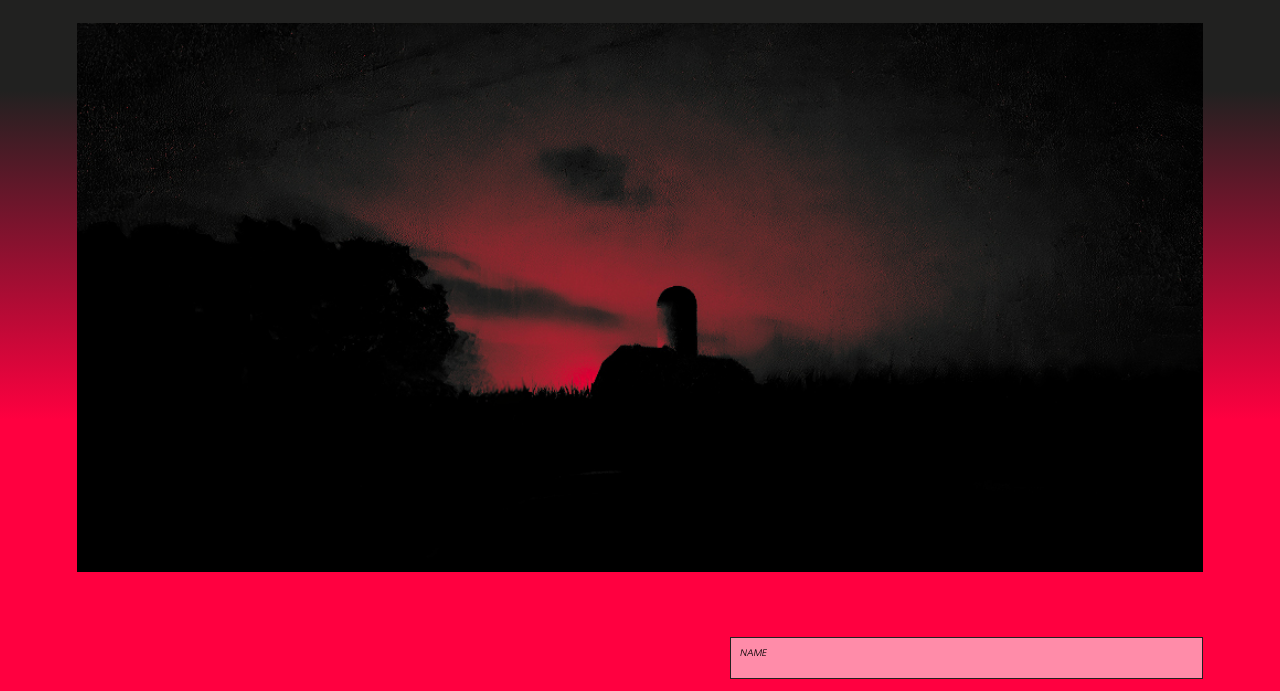
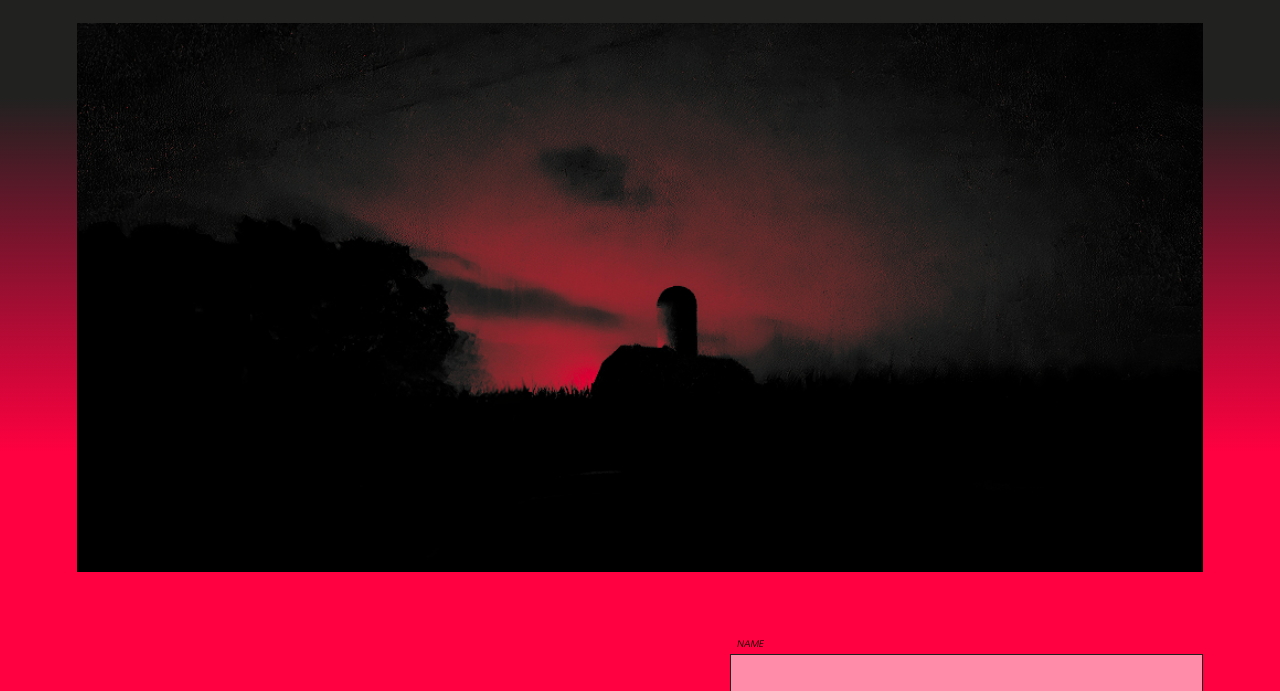
Before and after one commit to HaileyRice9133/haileyrice-portfolio, a plain HTML site: page contact.html in a window 1280 px wide. Shown: the part 72-763 px from the top of the page. Drawn offline with Linux system fonts and the light colour scheme.

Commit message:
labels on contact

```diff
--- a/contact.html
+++ b/contact.html
@@ -101,21 +101,17 @@
         }
 
       .contact-form label {
-            position: relative;
     display: block;
-            margin-bottom: 8px;
+    margin-bottom: 12px;
 }
 
 .contact-form label span {
-            position: absolute;
-            top: 9px;
-            left: 10px;
-            z-index: 2;
-            margin: 0;
+    display: block;
+    position: static;
+    margin-bottom: 4px;
     color: #000000;
     font-size: 9px;
     font-style: italic;
-            pointer-events: none;
 }
 
         .contact-form input,
```
Lines whose indentation alone changed are shown as unchanged.
